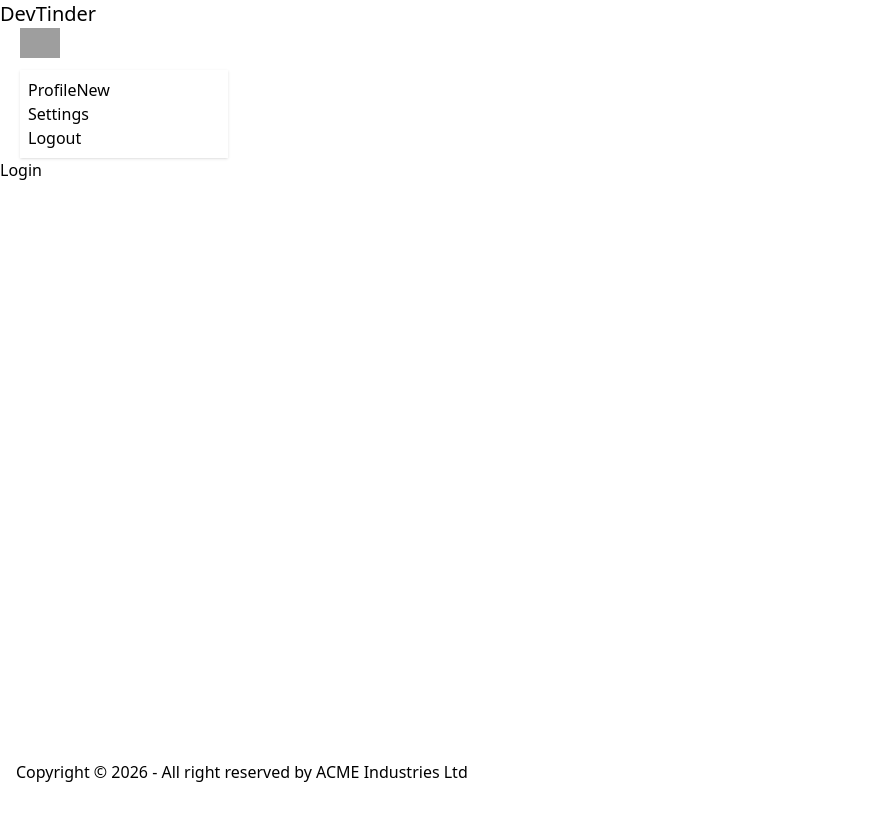
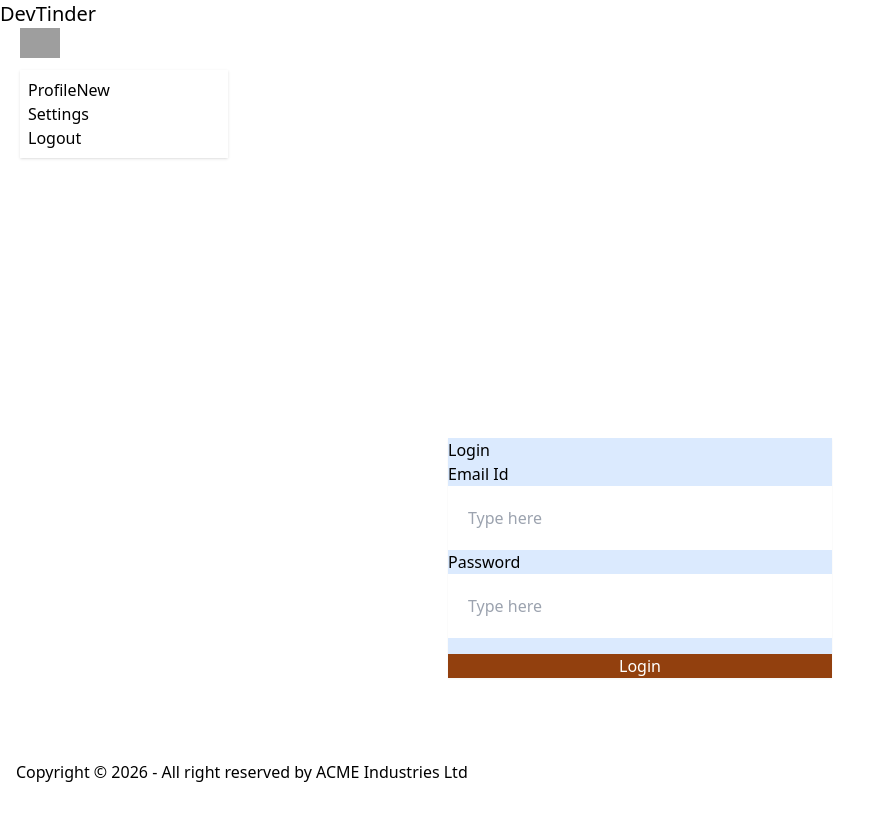
Before and after one commit to likithliki5454/devtinderUI, a React (Vite) app: page /login in a window 1280 px wide. Shown: the top 820 px of the page, without its empty margins (0-894 px from the left). Built offline with nearby package versions, Linux system fonts and the light colour scheme; grey boxes are pictures that could not be loaded.

Commit message:
Added Login page

```diff
--- a/package.json
+++ b/package.json
@@ -10,6 +10,7 @@
     "preview": "vite preview"
   },
   "dependencies": {
+    "axios": "^1.13.5",
     "react": "^19.2.0",
     "react-dom": "^19.2.0",
     "react-router-dom": "^7.13.0"
--- a/src/Login.jsx
+++ b/src/Login.jsx
@@ -1,9 +1,101 @@
-import React from 'react'
+import axios from "axios";
+import React, { useState } from "react";
 
 const Login = () => {
+  const [email, setEmail] = useState("");
+  const [password, setPassword] = useState("");
+  const [errors, setErrors] = useState({});
+
+  const HandleLogin = async () => {
+    const newErrors = {};
+
+    if (!email.trim()) {
+      newErrors.email = "Email is required";
+    }
+
+    if (!password.trim()) {
+      newErrors.password = "Password is required";
+    }
+    setErrors(newErrors);
+    if (Object.keys(newErrors).length > 0) return;
+
+    try{
+    const res=await axios.post("http://localhost:7777/login",  {
+    emailId: email,
+    password: password
+  })
+    console.log(res.data)
+    }
+      catch(err){
+        console.log(err)
+      if(err.response && err.response.data && err.response.data.message){
+        alert(err.response.data.message)
+      }
+
+    }
+
+
+
+  };
+
   return (
-    <div>Login</div>
-  )
-}
+    <div className="flex justify-center items-center min-h-screen">
+      <div className="card w-96 bg-blue-100 card-sm shadow-sm">
+        <div className="card-body">
+          <h2 className="card-title">Login</h2>
 
-export default Login
+          {/* Email */}
+          <fieldset className="fieldset w-full">
+            <p className="fieldset-legend">Email Id</p>
+            <input
+              type="text"
+              className={`input w-full p-5 ${
+                errors.email ? "border-red-500" : ""
+              }`}
+              placeholder="Type here"
+              value={email}
+              onChange={(e) => {
+                setEmail(e.target.value);
+                setErrors({ ...errors, email: "" });
+              }}
+            />
+            {errors.email && (
+              <p className="text-red-600 text-sm mt-1">{errors.email}</p>
+            )}
+          </fieldset>
+
+          {/* Password */}
+          <fieldset className="fieldset w-full">
+            <p className="fieldset-legend">Password</p>
+            <input
+              type="password"
+              className={`input w-full p-5 ${
+                errors.password ? "border-red-500" : ""
+              }`}
+              placeholder="Type here"
+              value={password}
+              onChange={(e) => {
+                setPassword(e.target.value);
+                setErrors({ ...errors, password: "" });
+              }}
+            />
+            {errors.password && (
+              <p className="text-red-600 text-sm mt-1">{errors.password}</p>
+            )}
+          </fieldset>
+
+          <div className="card-actions mt-4">
+            <button
+              className="btn w-full bg-amber-800 hover:bg-amber-900 text-white border-none"
+              onClick={HandleLogin}
+            >
+              Login
+            </button>
+          </div>
+        </div>
+      </div>
+    </div>
+  );
+};
+
+export default Login;
```
Also changed, not shown: 1 other file (tests, documents, lock files or other folders).
